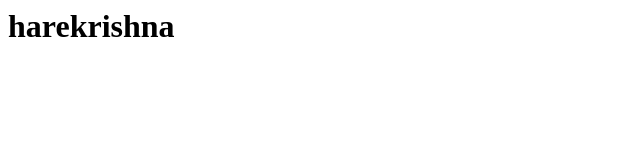
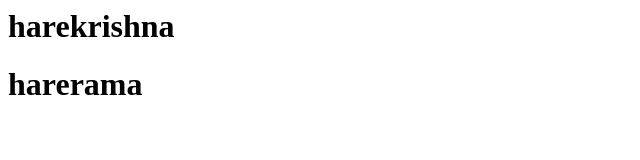
Before and after one commit to sriharisamarth/sriharisamarth.github.io, a plain HTML site: page index.html in a window 1280 px wide. Shown: the whole page, without its empty margins (0-640 px from the left). Drawn offline with Linux system fonts and the light colour scheme.

Commit message:
Update index.html

```diff
--- a/index.html
+++ b/index.html
@@ -1 +1,2 @@
 <h1>harekrishna</h1>
+<h1>harerama</h1>
```
